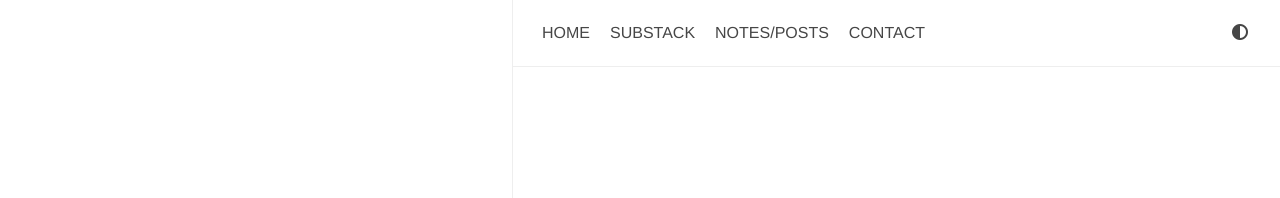
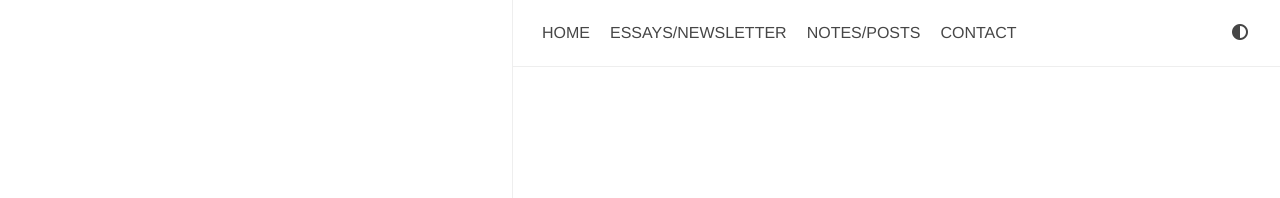
Before and after one commit to poetniall/poetniall.github.io, a plain HTML site: page categories/index.html in a window 1280 px wide. Shown: the top 198 px of the page. Drawn offline with Linux system fonts and the light colour scheme.

Commit message:
Add files via upload

```diff
--- a/categories/index.html
+++ b/categories/index.html
@@ -191,7 +191,7 @@
       &copy;
 
         Niall O&#39;Sullivan
-        2023
+        2024
 
     </li>
 
@@ -245,12 +245,12 @@
 
             <a
 
-              href="https://niallosullivan.substack.com"
+              href="https://buttondown.com/niall"
 
                 target="_blank" rel="noopener noreferrer"
 
               title=""
-              >Substack</a
+              >Essays/newsletter</a
             >
           </li>
 
@@ -319,7 +319,7 @@
       &copy;
 
         Niall O&#39;Sullivan
-        2023
+        2024
 
     </li>
 
```
